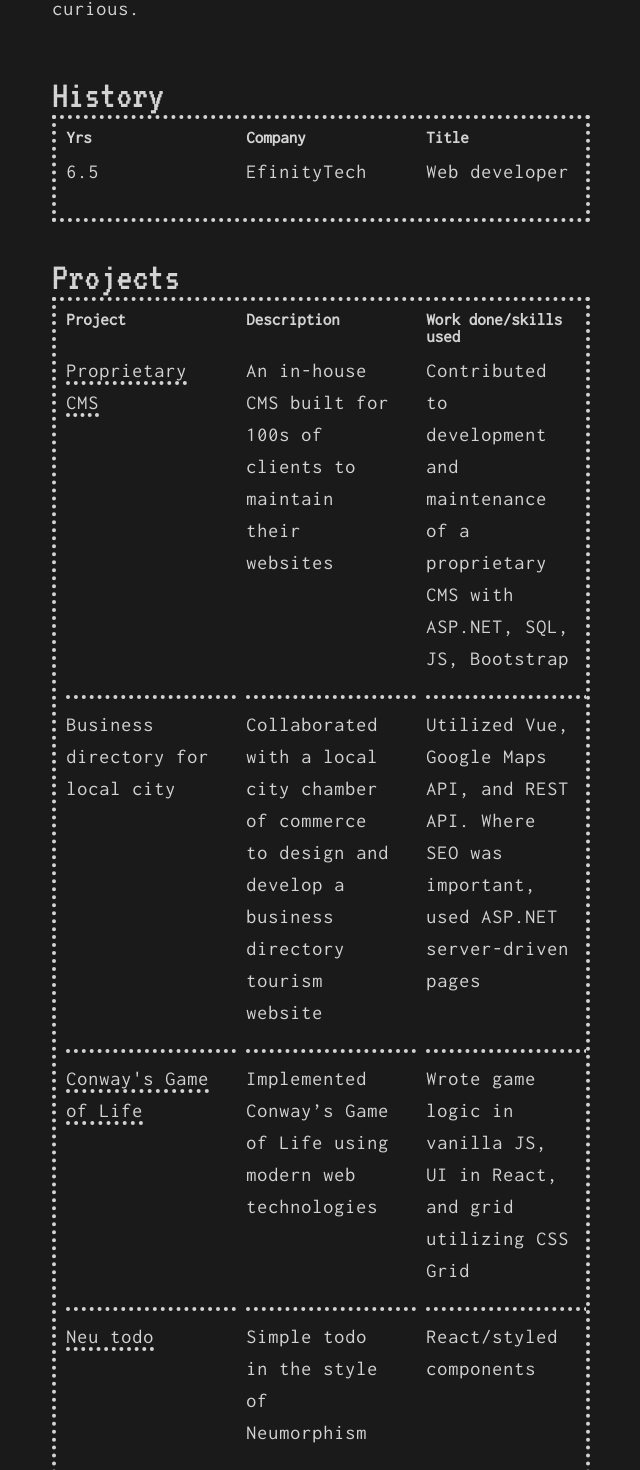
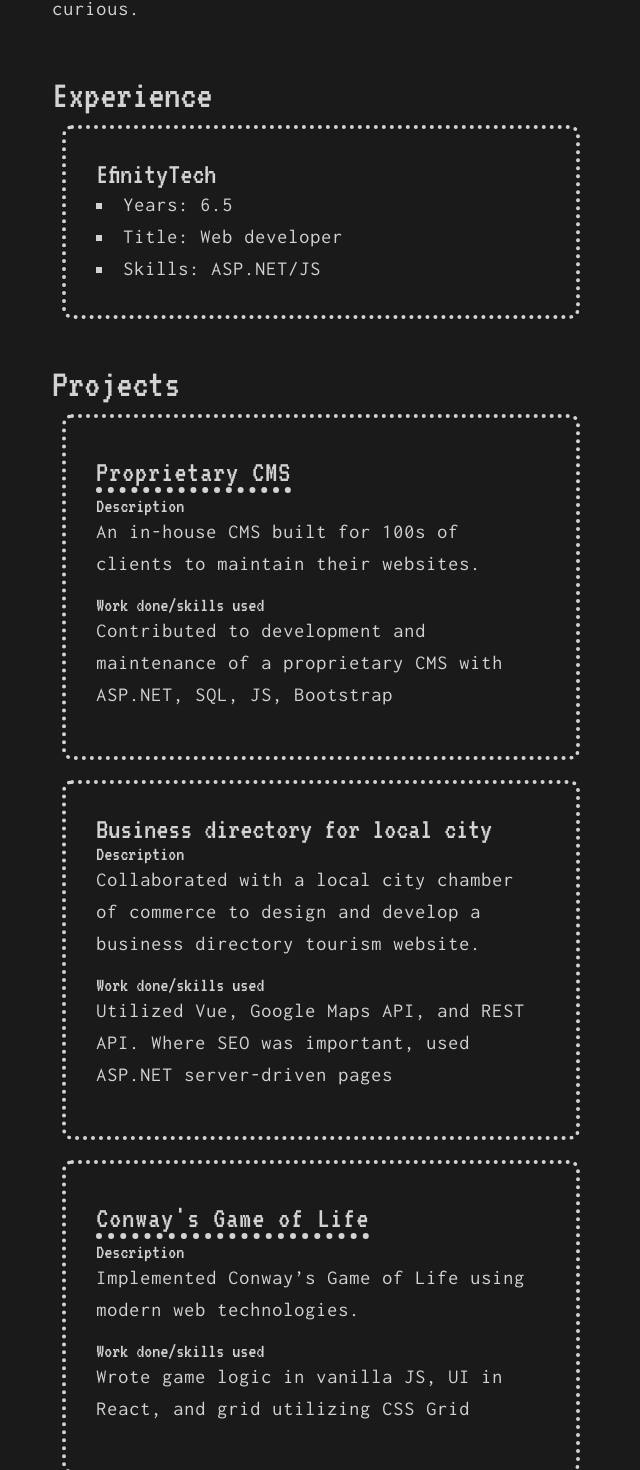
Before and after one commit to NolanPic/picini.io, a React (Create React App) app: page / in a window 1280 px wide. Shown: the part 611-2081 px from the top of the page, without its empty margins (319-959 px from the left). Built offline with nearby package versions, Linux system fonts and the light colour scheme.

Commit message:
replace tables with cards

```diff
--- a/src/pages/Home.js
+++ b/src/pages/Home.js
@@ -24,76 +24,92 @@ const Home = () => {
       </section>
 
       <section id="history">
-        <h2>History</h2>
-        <div className="table-wrap">
-          <table>
-            <tr>
-              <th>Yrs</th>
-              <th>Company</th>
-              <th>Title</th>
-              <th>Skills</th>
-            </tr>
-            <tr>
-              <td>6.5</td>
-              <td>EfinityTech</td>
-              <td>Web developer</td>
-              <td>ASP.NET</td>
-            </tr>
-          </table>
+        <h2>Experience</h2>
+
+        <div className="card-wrap">
+          <div className="card">
+            <h3 className="card-title">EfinityTech</h3>
+            <div className="card-body">
+              <ul>
+                <li>Years: 6.5</li>
+                <li>Title: Web developer</li>
+                <li>Skills: ASP.NET/JS</li>
+              </ul>
+            </div>
+          </div>
         </div>
       </section>
 
       <section id="portfolio">
         <h2>Projects</h2>
-        <div className="table-wrap">
-          <table>
-            <tr>
-              <th>Project</th>
-              <th>Description</th>
-              <th>Work done/skills used</th>
-            </tr>
+        <div className="card-wrap">
+          {/* CMS card */}
+          <div className="card">
+            <h3 className="card-title">
+              <Link to="/cms">Proprietary CMS</Link>
+            </h3>
 
-            <tr>
-              <td>
-                <Link to="/cms">Proprietary CMS</Link>
-              </td>
-              <td>
+            <div className="description">
+              <h4>Description</h4>
+              <p>
                 An in-house CMS built for 100s of clients to maintain their
-                websites
-              </td>
-              <td>
+                websites.
+              </p>
+            </div>
+
+            <div className="work-done">
+              <h4>Work done/skills used</h4>
+              <p>
                 Contributed to development and maintenance of a proprietary CMS
                 with ASP.NET, SQL, JS, Bootstrap
-              </td>
-            </tr>
+              </p>
+            </div>
+          </div>
 
-            <tr>
-              <td>Business directory for local city</td>
-              <td>
+          {/* Business directory card */}
+          <div className="card">
+            <h3 className="card-title">Business directory for local city</h3>
+            <div className="description">
+              <h4>Description</h4>
+              <p>
                 Collaborated with a local city chamber of commerce to design and
-                develop a business directory tourism website
-              </td>
-              <td>
+                develop a business directory tourism website.
+              </p>
+            </div>
+
+            <div className="work-done">
+              <h4>Work done/skills used</h4>
+              <p>
                 Utilized Vue, Google Maps API, and REST API. Where SEO was
                 important, used ASP.NET server-driven pages
-              </td>
-            </tr>
+              </p>
+            </div>
+          </div>
 
-            <tr>
-              <td>
+          {/* Game of Life card */}
+          <div className="card">
+            <h3 className="card-title">
               <Link to="/game-of-life">Conway's Game of Life</Link>
-              </td>
-              <td>
-                Implemented Conway’s Game of Life using modern web technologies
-              </td>
-              <td>
+            </h3>
+            <div className="description">
+              <h4>Description</h4>
+              <p>
+                Implemented Conway’s Game of Life using modern web technologies.
+              </p>
+            </div>
+
+            <div className="work-done">
+              <h4>Work done/skills used</h4>
+              <p>
                 Wrote game logic in vanilla JS, UI in React, and grid utilizing
                 CSS Grid
-              </td>
-            </tr>
+              </p>
+            </div>
+          </div>
 
-            <tr>
-              <td>
+          {/* Neumorphic todo card */}
+          <div className="card">
+            <h3 className="card-title">
               <a
                 href="https://neumorphic-todo.now.sh/"
                 target="_blank"
@@ -101,11 +117,17 @@ const Home = () => {
               >
                 Neu todo
               </a>
-              </td>
-              <td>Simple todo in the style of Neumorphism</td>
-              <td>React/styled components</td>
-            </tr>
-          </table>
+            </h3>
+            <div className="description">
+              <h4>Description</h4>
+              <p>Simple todo in the style of Neumorphism.</p>
+            </div>
+
+            <div className="work-done">
+              <h4>Work done/skills used</h4>
+              <p>React/styled components</p>
+            </div>
+          </div>
         </div>
       </section>
     </>
--- /dev/null
+++ b/src/sass/components/card.scss
@@ -0,0 +1,17 @@
+.card-wrap {
+  display: flex;
+  flex-wrap: wrap;
+  justify-content: start;
+}
+
+.card {
+  // margin-top: 1rem;
+  margin: 1rem;
+  border: $dotted-border;
+  border-radius: 1rem;
+  padding: 3rem;
+  width: calc(50% - 2rem);
+  @media (max-width: 1620px) {
+    width: 100%;
+  }
+}
--- a/src/sass/index.scss
+++ b/src/sass/index.scss
@@ -12,6 +12,9 @@
 
 @import "main.scss";
 
+// *** components ***
+@import "components/card.scss";
+
 // *** pages ***
 @import "pages/cms.scss";
 @import "pages/game-of-life.scss";
--- a/src/sass/main.scss
+++ b/src/sass/main.scss
@@ -67,46 +67,6 @@ h6 {
 ul li {
   list-style-type: square;
   list-style-position: inside;
-}
-
-// tables
-.table-wrap {
-  @include bordered();
-  overflow-x: auto;
-
-  // horiz scroll message
-  @media (max-width: 615px) {
-    &::after {
-      content: "Scroll →";
-      display: block;
-      padding-left: 1rem;
-      color: $faint-font-color;
-    }
-  }
-}
-
-table {
-  border-collapse: separate;
-  border-spacing: 1rem;
-
-  th {
-    text-align: left;
-    font-weight: bolder;
-    font-size: 1.7rem;
-  }
-
-  td {
-    padding-bottom: 2rem;
-    padding-right: 2rem;
-    border-bottom: $dotted-border;
-    min-width: 170px;
-  }
-
-  tr:last-child {
-    td {
-      border-bottom: none;
-    }
-  }
 }
 
 // *** begin main ***
@@ -213,12 +173,6 @@ main {
     }
   }
 
-  #history {
-    table {
-      width: 100%;
-    }
-  }
-
   .page {
     li {
       padding-bottom: 1.5rem;
```
Lines whose indentation alone changed are shown as unchanged.
